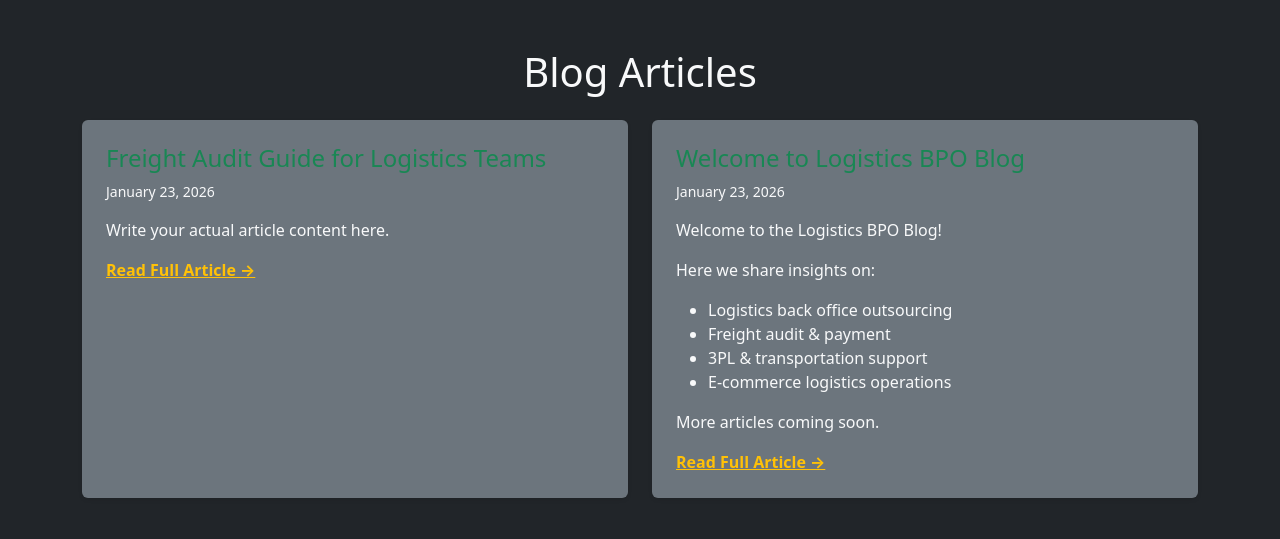
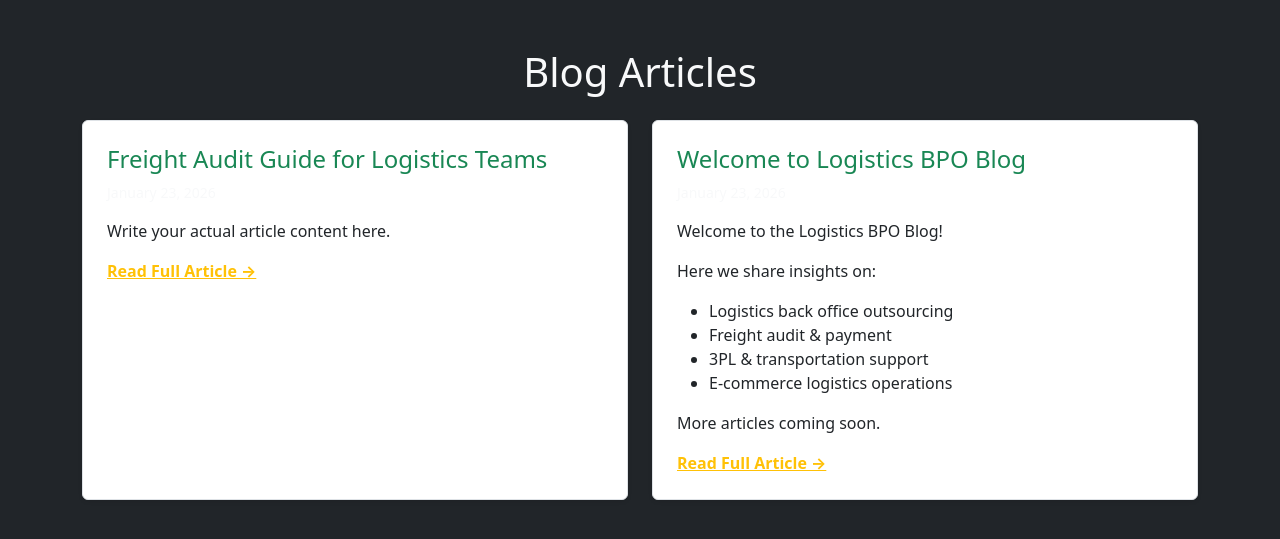
Before and after one commit to backofficeoutsource/logisticsBPO, a Jekyll site: the page built from blog.html, in a window 1280 px wide. Shown: the top 539 px of the page. Built offline with Jekyll 4.4.1, drawn with Linux system fonts in a browser that asks for light colours.

Commit message:
Update blog.html

```diff
--- a/blog.html
+++ b/blog.html
@@ -20,7 +20,7 @@ permalink: /blog/
 
     {% for post in site.posts %}
       <div class="col-md-6">
-        <div class="p-4 bg-secondary rounded shadow-sm h-100">
+          <div class="p-4 bg-white text-dark rounded shadow-sm border h-100">
           <h4 class="text-success">{{ post.title }}</h4>
           <p class="text-light small">{{ post.date | date: "%B %d, %Y" }}</p>
           <p class="text-light">{{ post.excerpt }}</p>
```
